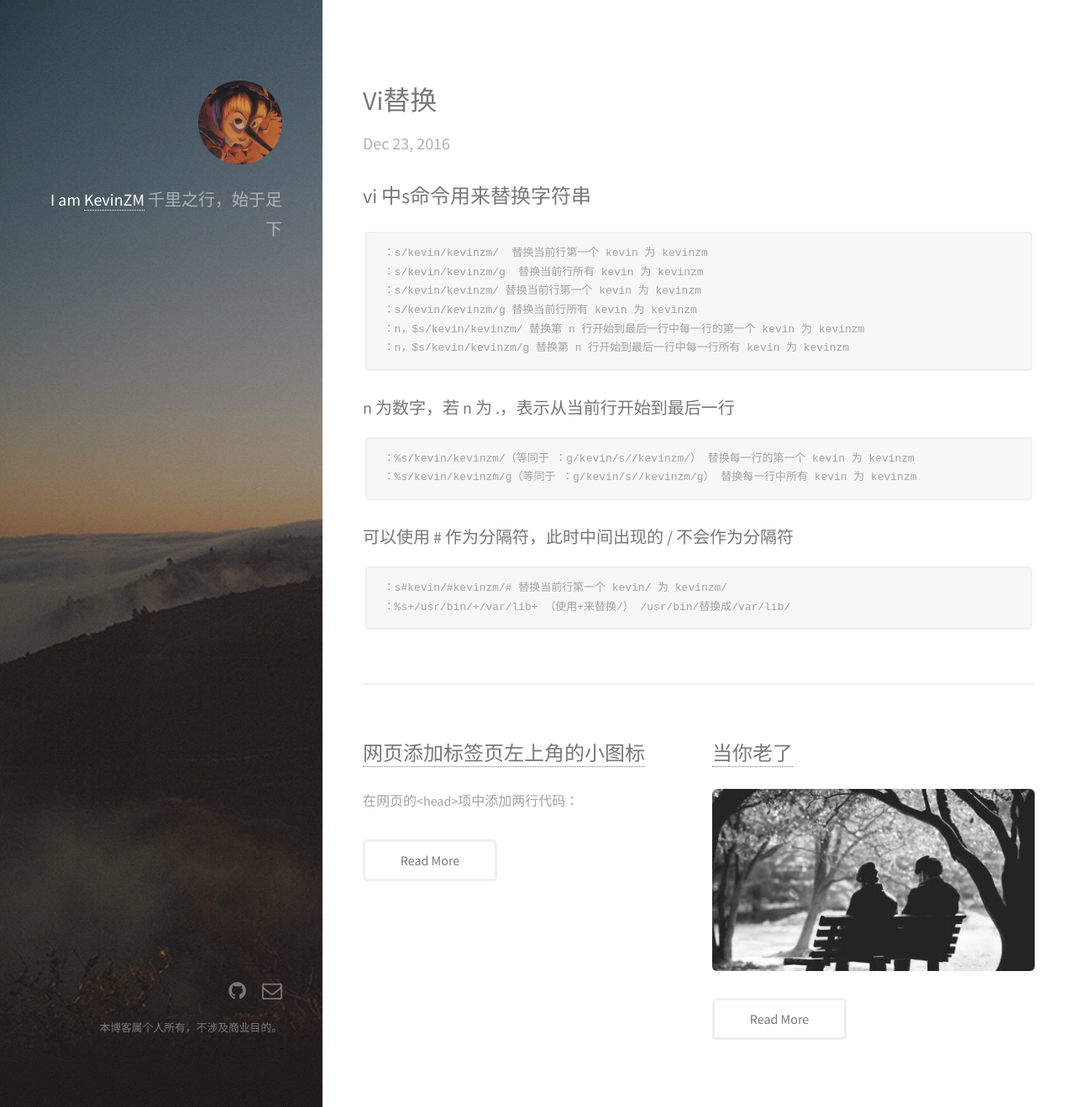
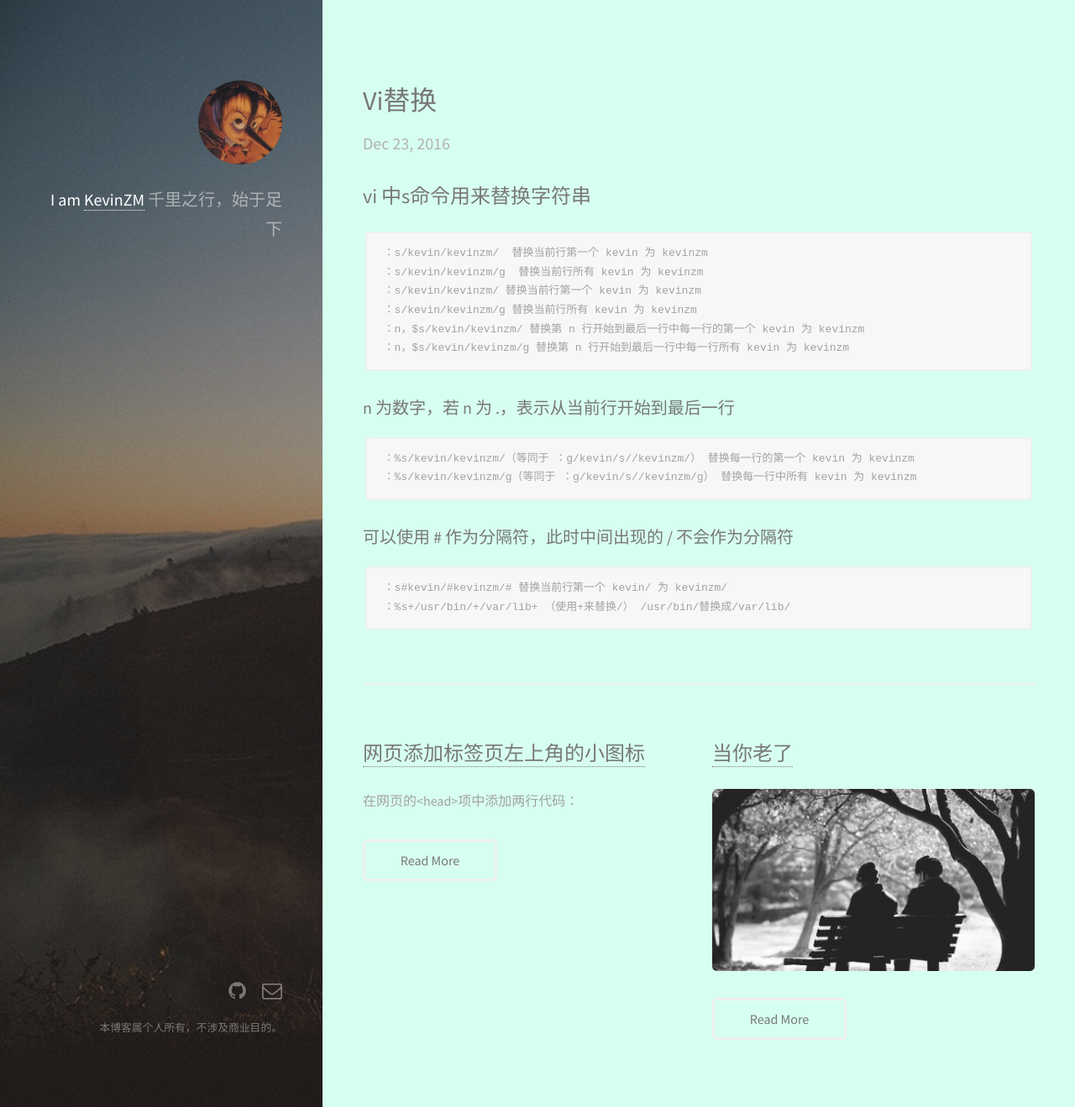
Before and after one commit to KevinZM/kevinzmmmmm.github.io, a Jekyll site: the page built from index.html, in a window 1280 px wide and 1319 px high. Shown: the whole window at 84% size. Built offline with Jekyll 4.4.1, drawn with Linux system fonts in a browser that asks for light colours.

Commit message:
修改背景色

```diff
--- a/css/style.css
+++ b/css/style.css
@@ -10,7 +10,8 @@
 /* Basic */
 
 	body {
-		background: #fff;
+		/*#fff*/
+		background: #d7fff0;
 	}
 
 		body.is-loading *, body.is-loading *:before, body.is-loading *:after {
```
